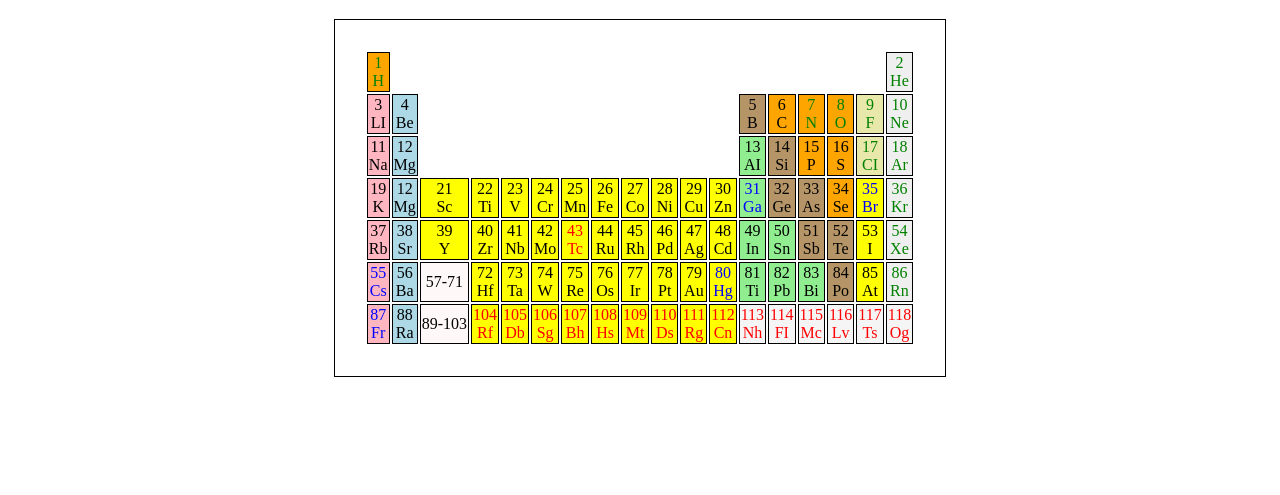
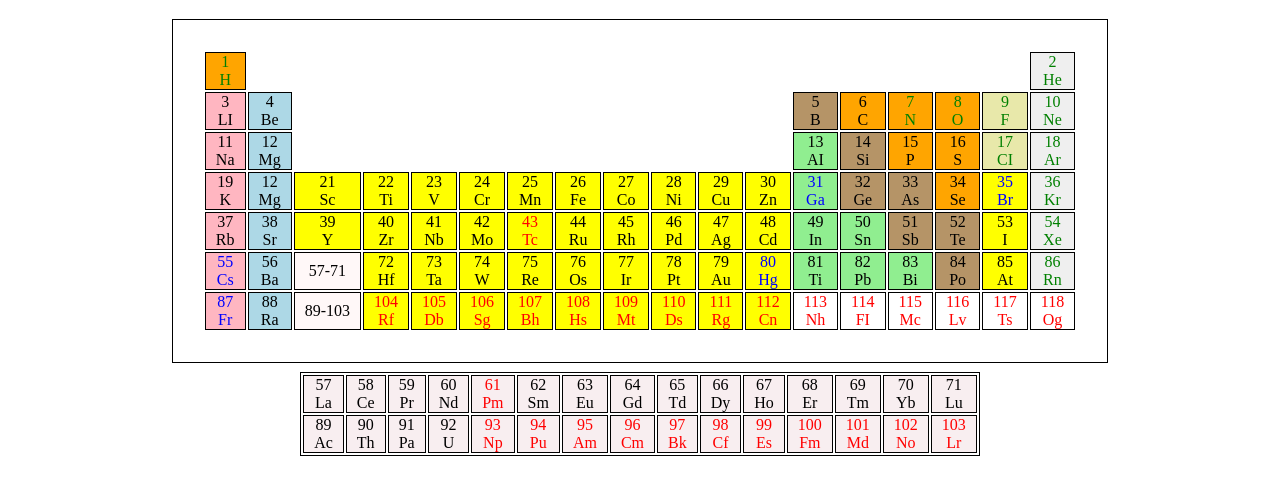
Before and after one commit to Ahmedrauf1234/periodic-table, a plain HTML site: page index.html in a window 1280 px wide. Shown: the part 61-556 px from the top of the page. Drawn offline with Linux system fonts and the light colour scheme.

Commit message:
finally completed periodic table

```diff
--- a/index.html
+++ b/index.html
@@ -135,14 +135,48 @@
                 <td class="white" >117<br>Ts</td>
                 <td class="white">118 <br>Og</td>
 
+</tr>
 
+</table>
 
+<table  class="second-container" >
+<tr>
+<td class="white-color" >57 <br>La</td>
+<td class="white-color">58 <br>Ce</td>
+<td class="white-color">59<br>Pr</td>
+<td class="white-color">60 <br>Nd</td>
+<td class="white-color-red">61<br>Pm</td>
+<td class="white-color">62 <br>Sm</td>
+<td class="white-color">63 <br>Eu</td>
+<td class="white-color">64 <br>Gd</td>
+<td class="white-color">65 <br>Td</td>
+<td class="white-color">66 <br>Dy</td>
+<td class="white-color">67 <br>Ho</td>
+<td class="white-color">68 <br>Er</td>
+<td class="white-color">69 <br>Tm</td>
+<td class="white-color">70 <br>Yb</td>
+<td class="white-color">71 <br>Lu</td>
 
+</tr>
 
+<tr>
+    <td class="white-color" >89 <br>Ac</td>
+    <td class="white-color">90 <br>Th</td>
+    <td class="white-color">91<br>Pa</td>
+    <td class="white-color">92<br>U</td>
+    <td class="white-color-red">93<br>Np</td>
+    <td class="white-color-red">94 <br>Pu</td>
+    <td class="white-color-red">95 <br>Am</td>
+    <td class="white-color-red">96 <br>Cm</td>
+    <td class="white-color-red">97 <br>Bk</td>
+    <td class="white-color-red">98 <br>Cf</td>
+    <td class="white-color-red">99 <br>Es</td>
+    <td class="white-color-red">100 <br>Fm</td>
+    <td class="white-color-red">101 <br>Md</td>
+    <td class="white-color-red">102 <br>No</td>
+    <td class="white-color-red">103 <br>Lr</td>
 
-
-
-            </tr>
+    </tr>
 
 
 
@@ -156,7 +190,17 @@
 
 
 
-     </table>
+
+
+
+
+
+</table>
+
+
+
+
+
 
 
 
--- a/style.css
+++ b/style.css
@@ -3,6 +3,7 @@ table,td{
     }
 td{
     empty-cells: hide;
+    padding: 0px 10px 0px 10px;
 
     }
 
@@ -14,6 +15,7 @@ h1{
     font-size: xx-large;
     font-weight: bolder;
 
+
 }
 .container{
     margin: auto;
@@ -21,7 +23,12 @@ h1{
     width: auto;
 
 }
-
+.second-container{
+    margin: auto;
+    /* padding: 30px; */
+    width: auto;
+    margin-top: 9px;
+}
 
 
 
@@ -122,7 +129,16 @@ table{
     text-align: center;
 }
 .white{
-    background-color: whitesmoke;
+    background-color: white;
     color: red;
     text-align: center;
 }
+.white-color{
+    background-color: rgb(248, 238, 240);
+    text-align: center;
+}
+.white-color-red{
+    background-color: rgb(248, 238, 240);
+    color: red;
+    text-align: center;
+}
```
